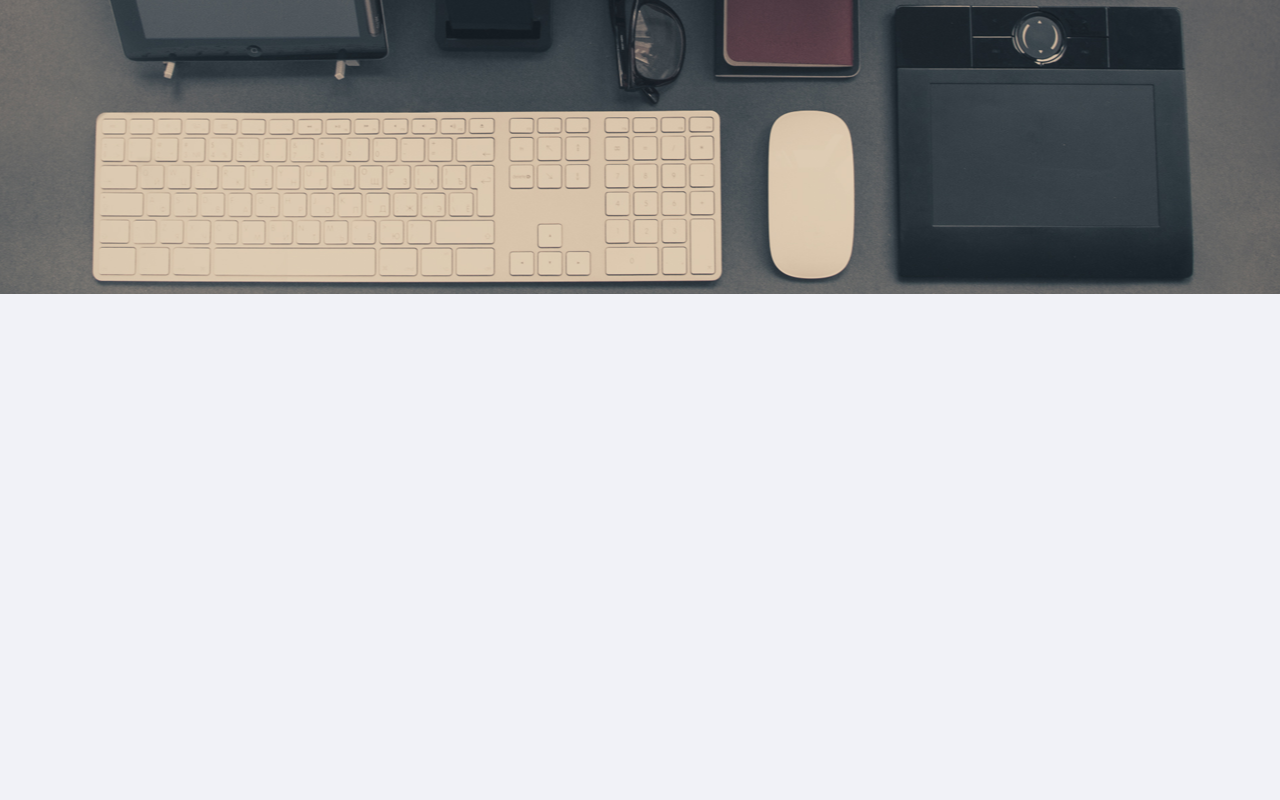
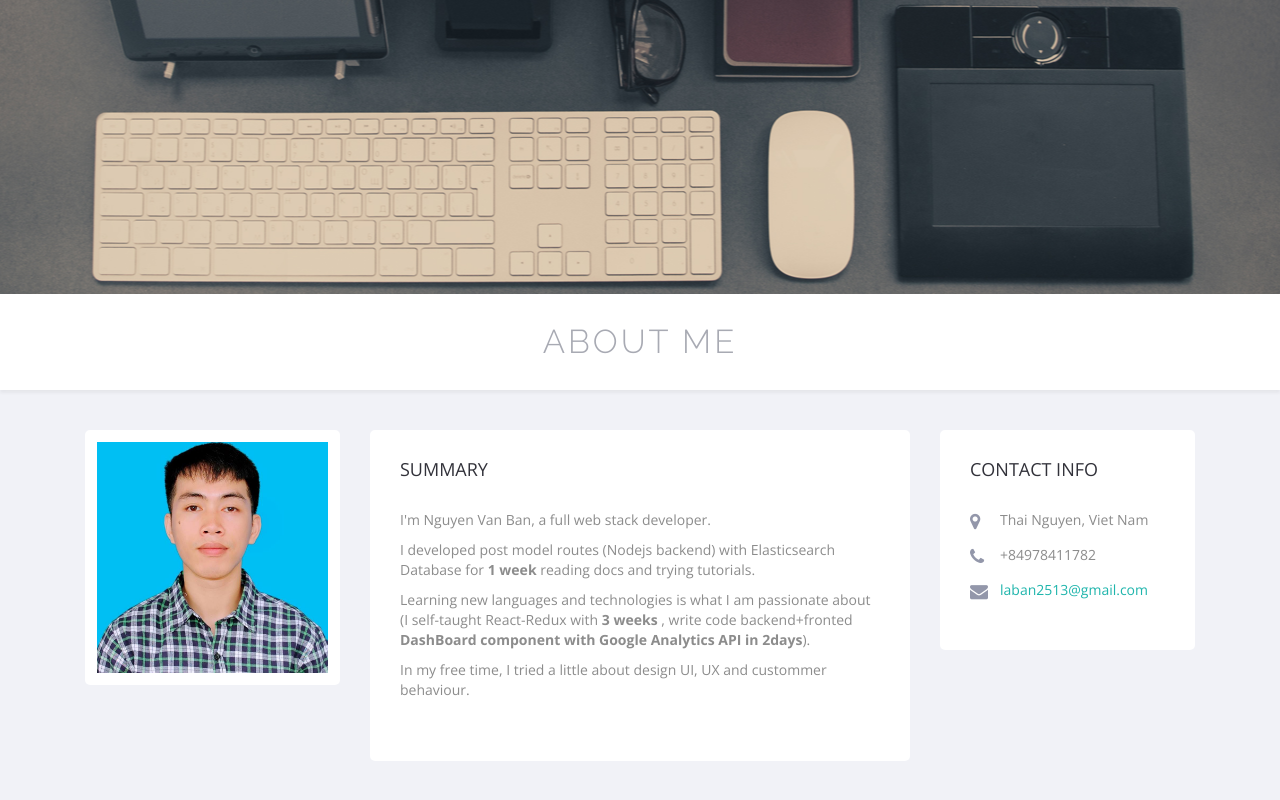
Before and after one commit to LaBanHSPO/labanCV, a plain HTML site: page index.html in a window 1280 px wide. Shown: the part 506-1306 px from the top of the page. Before the commit the page ends 800 px from the top, so only its background shows below. Drawn offline with nearby package versions, Linux system fonts and the light colour scheme.

Commit message:
update about info

```diff
--- a/index.html
+++ b/index.html
@@ -64,6 +64,51 @@
         </div>
         <!-- /.transparent-section -->
     </header>
+    <section id="about" class="default-section" data-scroll-reveal="enter from the bottom over .5s">
+     <div class="section-heading">
+         <h2 class="section-title">About me</h2>
+     </div>
+     <!-- /.section-heading -->
+     <div class="about-container">
+         <div class="container">
+             <div class="col-md-3" data-scroll-reveal="enter from the left after .5s">
+                 <div class="profile-photo section-box">
+                     <img src="images/profile-img.jpg" alt="Nguyen Van Ban" class="profile-image img-responsive">
+                 </div>
+                 <!-- /.profile-photo -->
+             </div>
+             <div class="col-md-6" data-scroll-reveal="enter from the right after .5s">
+                 <div class="profile-details section-box">
+                     <h2 class="title">Summary</h2>
+                     <div class="about-content">
+                         <p> I'm Nguyen Van Ban, a full web stack developer. </p>
+                          <p> I developed post model routes (Nodejs backend) with Elasticsearch Database for <b>1 week</b> reading docs and trying tutorials.</p>
+                         <p>Learning new languages and technologies is what I am passionate about (I self-taught React-Redux with <b>3 weeks</b> , write code backend+fronted<b>  DashBoard component with Google Analytics API in 2days</b>).</p>
+                         <p>In my free time, I tried a little about design UI, UX and custommer behaviour.</p>
+                     </div>
+                     <!-- /.about-content -->
+                 </div>
+                 <!-- /.profile-details -->
+             </div>
+             <div class="col-md-3" data-scroll-reveal="enter from the right after .5s">
+                 <div class="profile-details section-box">
+                     <h2 class="title">Contact Info</h2>
+                     <address>
+                         <ul class="address-line">
+                             <li class="fa-map-marker">Thai Nguyen, Viet Nam</li>
+                             <li class="fa-phone">+84978411782</li>
+                             <li class="fa-envelope"><a href="mailto:laban2513@gmail.com">laban2513@gmail.com</a></li>
+                         </ul>
+                     </address>
+                     <!-- /.contact-info -->
+                 </div>
+                 <!-- /.profile-details -->
+             </div>
+         </div>
+     </div>
+     <!-- /.about-container -->
+ </section>
+ <!-- /#about -->
     <!-- /#site-header -->
     <!-- JavaScript Library and Plugins -->
     <script src="assets/js/jquery-1.11.1.min.js"></script>
```
